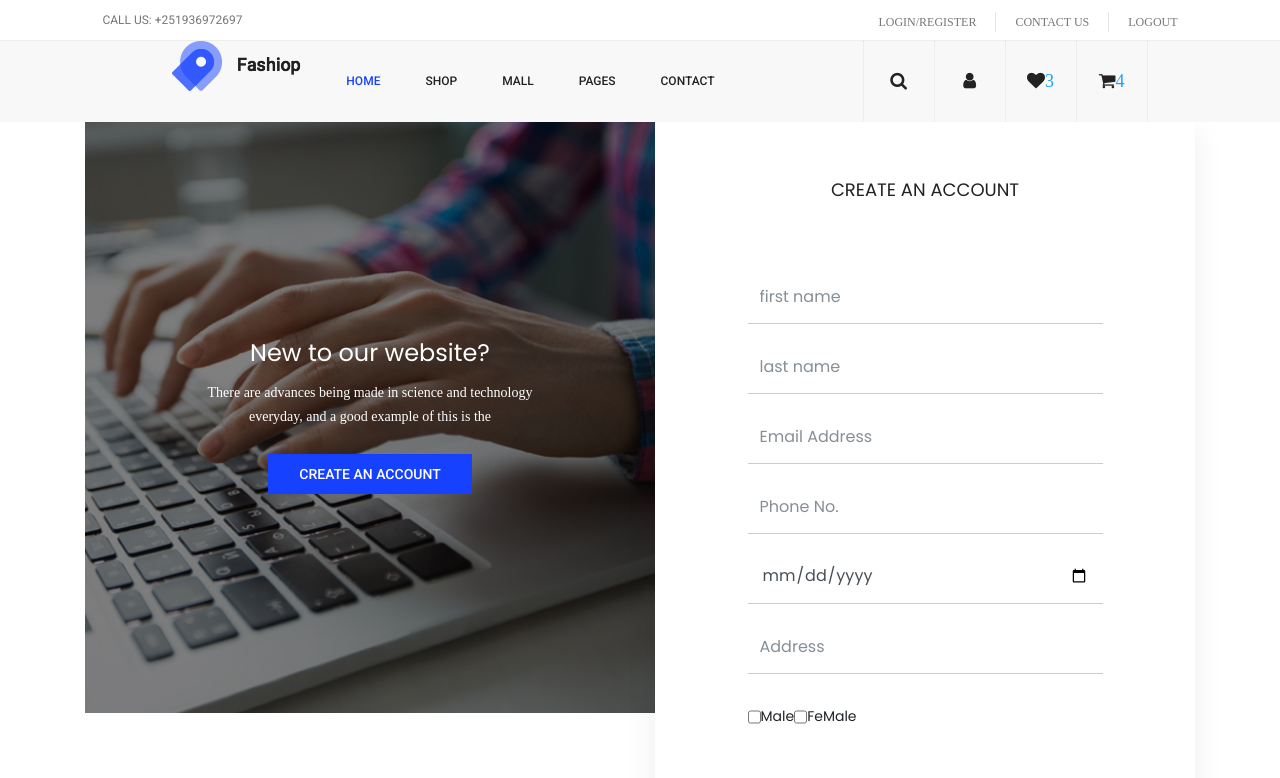
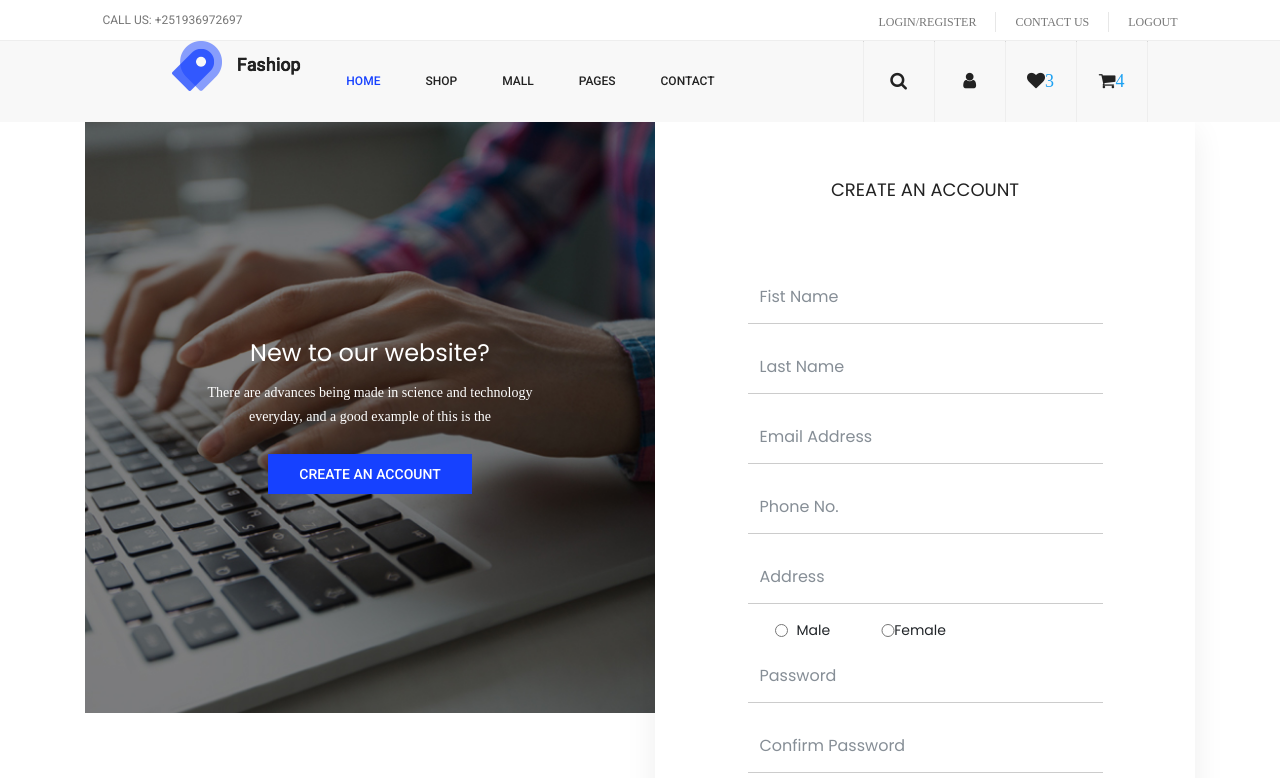
Before and after one commit to Yonas21/addis-jewellery-shop, a React (Vite) app: page /signup in a window 1280 px wide. Shown: the top 778 px of the page. Built offline with nearby package versions, Linux system fonts and the light colour scheme; no server answers; a web font is replaced by a local one.

Commit message:
register integration added loading icons add firebase setup

```diff
--- a/package.json
+++ b/package.json
@@ -11,9 +11,11 @@
   },
   "dependencies": {
     "cdbreact": "^1.5.19",
+    "firebase": "^10.12.3",
     "react": "^18.3.1",
     "react-dom": "^18.3.1",
-    "react-router-dom": "^6.24.0"
+    "react-router-dom": "^6.24.0",
+    "react-toastify": "^10.0.5"
   },
   "devDependencies": {
     "@types/react": "^18.3.3",
--- a/src/App.jsx
+++ b/src/App.jsx
@@ -1,5 +1,6 @@
 import './App.css';
 import HomePage from './HomePage';
+import "react-toastify/dist/ReactToastify.css";
 import { BrowserRouter as Router, Routes, Route } from "react-router-dom";
 import LoginPage from './Auth/LoginPage';
 import RegisterPage from './Auth/RegisterPage';
--- a/src/Auth/RegisterPage.jsx
+++ b/src/Auth/RegisterPage.jsx
@@ -1,93 +1,254 @@
 // import { Link } from "react-router-dom"
+import { useState } from "react";
+import { auth } from "../firebase";
+import { createUserWithEmailAndPassword } from "firebase/auth";
 import RegisterImage from "../assets/homepage/img/login.jpg";
+import { Bounce, ToastContainer, toast } from "react-toastify";
+import { LoadingIcon } from "../components/LoadingIcon";
 
 
 function RegisterPage() {
+	const [firstName, setFirstName] = useState("");
+	const [lastName, setlastName] = useState("");
+	const [email, setEmail] = useState("");
+	const [address, setAddress] = useState("");
+	const [password, setPassword] = useState("");
+	const [phoneNumber, setPhoneNumber] = useState("");
+	const [gender, setGender] = useState("");
+	const [confirmPassword, setConfirmPassword] = useState("");
+	const [error, setError] = useState("");
+	const [success, setSuccess] = useState("");
+	const [isLoading, setIsLoading] = useState(false)
+
+	const handleRegister = async (e) => {
+		e.preventDefault();
+		try {
+			setIsLoading(true)
+			await createUserWithEmailAndPassword(auth,email,password);
+			toast.success("User Successfully Registered !!!", {
+				position: "top-right",
+				autoClose: 5000,
+				hideProgressBar: false,
+				closeOnClick: true,
+				pauseOnHover: true,
+				draggable: true,
+				progress: undefined,
+				theme: "light",
+				transition: Bounce,
+			});
+			setError("");
+			setIsLoading(false)
+		} catch (error) {
+			toast.error(error.message, {
+				position: "top-right",
+				autoClose: 5000,
+				hideProgressBar: false,
+				closeOnClick: true,
+				pauseOnHover: true,
+				draggable: true,
+				progress: undefined,
+				theme: "light",
+				transition: Bounce,
+			});
+			setError(error.message);
+			setSuccess("");
+			setIsLoading(true)
+		}
+	};
+
+	console.log("password=====", password);
 	return (
 		<>
-    {/* <!--================Home Banner Area =================--> */}
-{/* <section className="banner_area">
-    <div className="banner_inner d-flex align-items-center">
-        <div className="container">
-            <div className="banner_content text-center">
-                <h2>Login/Register</h2>
-                <div className="page_link">
-                    <Link to="/home">Home</Link>
-                    <Link to="/signup">Register</Link>
-                </div>
-            </div>
-        </div>
-    </div>
-</section> */}
-{/* <!--================End Home Banner Area =================--> */}
-
-{/* <!--================Login Box Area =================--> */}
+			<ToastContainer />
 			<section className="login_box_area p_120">
 				<div className="container">
 					<div className="row">
 						<div className="col-lg-6">
 							<div className="login_box_img">
-                    <img className="img-fluid"  src={RegisterImage} alt="" />
+								<img
+									className="img-fluid"
+									src={RegisterImage}
+									alt=""
+								/>
 								<div className="hover">
 									<h4>New to our website?</h4>
-                        <p>There are advances being made in science and technology everyday, and a good example of this
-                            is the</p>
-                        <a className="main_btn" href="#">Create an Account</a>
+									<p>
+										There are advances being made in science
+										and technology everyday, and a good
+										example of this is the
+									</p>
+									<a className="main_btn" href="#">
+										Create an Account
+									</a>
 								</div>
 							</div>
 						</div>
 						<div className="col-lg-6">
 							<div className="login_form_inner reg_form">
 								<h3>Create an Account</h3>
-                    <form className="row login_form"  method="post" id="contactForm"
-                        noValidate="novalidate"  >
+								<form
+									className="row login_form"
+									method="post"
+									id="contactForm"
+									noValidate="novalidate"
+								>
 									<div className="col-md-12 form-group">
-                            <input type="text" className="form-control" id="fname" name="firstName" placeholder="first name" />
+										<input
+											type="text"
+											className="form-control"
+											id="fname"
+											name="firstName"
+											placeholder="Fist Name"
+											required
+											value={firstName}
+											onChange={(event) =>
+												setFirstName(event.target.value)
+											}
+										/>
 									</div>
 
-
+									<div className="col-md-12 form-group">
+										<input
+											type="text"
+											className="form-control"
+											required
+											id="lname"
+											name="lname"
+											placeholder="Last Name"
+											value={lastName}
+											onChange={(event) =>
+												setlastName(event.target.value)
+											}
+										/>
+									</div>
+									<div className="col-md-12 form-group">
+										<input
+											type="email"
+											className="form-control"
+											required
+											id="email"
+											name="email"
+											placeholder="Email Address"
+											value={email}
+											onChange={(event) =>
+												setEmail(event.target.value)
+											}
+										/>
+									</div>
 
 									<div className="col-md-12 form-group">
-                            <input type="text" className="form-control" id="lname" name="lname" placeholder="last name" />
-                        </div>
-                        <div className="col-md-12 form-group">
-                            <input type="email" className="form-control" id="email" name="email"
-                                placeholder="Email Address" />
+										<input
+											type="text"
+											className="form-control"
+											name="phoneNo"
+											id="phone"
+											required
+											placeholder="Phone No."
+											value={phoneNumber}
+											onChange={(event) =>
+												setPhoneNumber(
+													event.target.value
+												)
+											}
+										/>
 									</div>
 
-
+									<div className="col-md-12 form-group">
+										<input
+											type="text"
+											className="form-control"
+											id="adress"
+											name="Address"
+											required
+											placeholder="Address"
+											value={address}
+											onChange={(event) =>
+												setAddress(event.target.value)
+											}
+										/>
+									</div>
+									<div className="form-check">
+										<input
+											className="form-check-input"
+											type="radio"
+											name="male"
+											value="male"
+											id="flexRadioDefault1"
+											checked={gender === "male"}
+											onChange={(event) =>
+												setGender(event.target.value)
+											}
+										/>
+										<label
+											className="ml-4 form-check-label"
+											htmlFor="male"
+										>
+											Male
+										</label>
+									</div>
+									<div className="form-check">
+										<input
+											className="form-check-input"
+											type="radio"
+											name="female"
+											value="female"
+											id="flexRadioDefault2"
+											checked={gender === "female"}
+											onChange={(event) =>
+												setGender(event.target.value)
+											}
+										/>
+										<label
+											className="ml-4 form-check-label"
+											htmlFor="female"
+										>
+											Female
+										</label>
+									</div>
 
 									<div className="col-md-12 form-group">
-                            <input type="text" className="form-control" name="phoneNo" id="phone"  placeholder="Phone No." />
+										<input
+											type="password"
+											className="form-control"
+											id="password"
+											required
+											name="password_1"
+											placeholder="Password"
+											value={password}
+											onChange={(event) =>
+												setPassword(
+													event.target.value
+												)
+											}
+										/>
 									</div>
 
+									<div className="col-md-12 form-group">
+										<input
+											type="password"
+											className="form-control"
+											id="confirm_password"
+											name="confirm_password"
+											placeholder="Confirm Password"
+											autoComplete="off"
+											required
+											value={confirmPassword}
+											onChange={(event) =>
+												setConfirmPassword(
+													event.target.value
+												)
+											}
+										/>
+									</div>
 
 									<div className="col-md-12 form-group">
-                            <input type="date" className="form-control" id="birth_date" name="birth_date" placeholder="Birth Date" />
-                        </div>
-                        <div className="col-md-12 form-group">
-                            <input type="text" className="form-control" id="adress" name="Address" placeholder="Address" />
-                        </div>
-                        <div className="col-md-12 form-group form-inline" >
-                            <input type="checkbox" className="form-control" value="Male"  />Male
-                            <input type="checkbox" className="form-control" value="FeMale" />FeMale
-                        </div>
-
-                        <div className="col-md-12 form-group" >
-                            <input type="password" className="form-control" id="password" name="password"
-                                placeholder="Password" autoComplete="off" />
-                        </div>
-
-
-
-                        <div className="col-md-12 form-group" >
-                            <input type="password" className="form-control" id="confirm_password" name="confirm_password"
-                                   placeholder="Confirm Password" autoComplete="off" />
-                        </div>
-
-
-                        <div className="col-md-12 form-group">
-                            <button type="submit" className="btn submit_btn">Register</button>
+										<button
+											type="button"
+											className="btn submit_btn"
+											onClick={handleRegister}
+										>
+											{isLoading ? <LoadingIcon size={20} className="" />:`Register`}
+										</button>
 									</div>
 								</form>
 							</div>
@@ -95,9 +256,8 @@ function RegisterPage() {
 					</div>
 				</div>
 			</section>
-
 		</>
-  )
+	);
 }
 
-export default RegisterPage
+export default RegisterPage;
--- /dev/null
+++ b/src/components/LoadingIcon.jsx
@@ -0,0 +1,176 @@
+
+import PropTypes from 'prop-types';
+
+export const LoadingIcon = ({ size, className }) => {
+	return (
+		<svg
+			xmlns="http://www.w3.org/2000/svg"
+			viewBox="0 0 24 24"
+			width={size}
+			height={size}
+			className={className}
+		>
+			<circle cx="12" cy="3" r="0" fill="currentColor">
+				<animate
+					id="svgSpinners6DotsScale0"
+					fill="freeze"
+					attributeName="r"
+					begin="0;svgSpinners6DotsScale2.end-0.5s"
+					calcMode="spline"
+					dur="0.6s"
+					keySplines="0,1,0,1;.53,0,.61,.73"
+					keyTimes="0;.2;1"
+					values="0;2;0"
+				/>
+			</circle>
+			<circle cx="16.5" cy="4.21" r="0" fill="currentColor">
+				<animate
+					id="svgSpinners6DotsScale1"
+					fill="freeze"
+					attributeName="r"
+					begin="svgSpinners6DotsScale0.begin+0.1s"
+					calcMode="spline"
+					dur="0.6s"
+					keySplines="0,1,0,1;.53,0,.61,.73"
+					keyTimes="0;.2;1"
+					values="0;2;0"
+				/>
+			</circle>
+			<circle cx="7.5" cy="4.21" r="0" fill="currentColor">
+				<animate
+					id="svgSpinners6DotsScale2"
+					fill="freeze"
+					attributeName="r"
+					begin="svgSpinners6DotsScale4.begin+0.1s"
+					calcMode="spline"
+					dur="0.6s"
+					keySplines="0,1,0,1;.53,0,.61,.73"
+					keyTimes="0;.2;1"
+					values="0;2;0"
+				/>
+			</circle>
+			<circle cx="19.79" cy="7.5" r="0" fill="currentColor">
+				<animate
+					id="svgSpinners6DotsScale3"
+					fill="freeze"
+					attributeName="r"
+					begin="svgSpinners6DotsScale1.begin+0.1s"
+					calcMode="spline"
+					dur="0.6s"
+					keySplines="0,1,0,1;.53,0,.61,.73"
+					keyTimes="0;.2;1"
+					values="0;2;0"
+				/>
+			</circle>
+			<circle cx="4.21" cy="7.5" r="0" fill="currentColor">
+				<animate
+					id="svgSpinners6DotsScale4"
+					fill="freeze"
+					attributeName="r"
+					begin="svgSpinners6DotsScale6.begin+0.1s"
+					calcMode="spline"
+					dur="0.6s"
+					keySplines="0,1,0,1;.53,0,.61,.73"
+					keyTimes="0;.2;1"
+					values="0;2;0"
+				/>
+			</circle>
+			<circle cx="21" cy="12" r="0" fill="currentColor">
+				<animate
+					id="svgSpinners6DotsScale5"
+					fill="freeze"
+					attributeName="r"
+					begin="svgSpinners6DotsScale3.begin+0.1s"
+					calcMode="spline"
+					dur="0.6s"
+					keySplines="0,1,0,1;.53,0,.61,.73"
+					keyTimes="0;.2;1"
+					values="0;2;0"
+				/>
+			</circle>
+			<circle cx="3" cy="12" r="0" fill="currentColor">
+				<animate
+					id="svgSpinners6DotsScale6"
+					fill="freeze"
+					attributeName="r"
+					begin="svgSpinners6DotsScale8.begin+0.1s"
+					calcMode="spline"
+					dur="0.6s"
+					keySplines="0,1,0,1;.53,0,.61,.73"
+					keyTimes="0;.2;1"
+					values="0;2;0"
+				/>
+			</circle>
+			<circle cx="19.79" cy="16.5" r="0" fill="currentColor">
+				<animate
+					id="svgSpinners6DotsScale7"
+					fill="freeze"
+					attributeName="r"
+					begin="svgSpinners6DotsScale5.begin+0.1s"
+					calcMode="spline"
+					dur="0.6s"
+					keySplines="0,1,0,1;.53,0,.61,.73"
+					keyTimes="0;.2;1"
+					values="0;2;0"
+				/>
+			</circle>
+			<circle cx="4.21" cy="16.5" r="0" fill="currentColor">
+				<animate
+					id="svgSpinners6DotsScale8"
+					fill="freeze"
+					attributeName="r"
+					begin="svgSpinners6DotsScalea.begin+0.1s"
+					calcMode="spline"
+					dur="0.6s"
+					keySplines="0,1,0,1;.53,0,.61,.73"
+					keyTimes="0;.2;1"
+					values="0;2;0"
+				/>
+			</circle>
+			<circle cx="16.5" cy="19.79" r="0" fill="currentColor">
+				<animate
+					id="svgSpinners6DotsScale9"
+					fill="freeze"
+					attributeName="r"
+					begin="svgSpinners6DotsScale7.begin+0.1s"
+					calcMode="spline"
+					dur="0.6s"
+					keySplines="0,1,0,1;.53,0,.61,.73"
+					keyTimes="0;.2;1"
+					values="0;2;0"
+				/>
+			</circle>
+			<circle cx="7.5" cy="19.79" r="0" fill="currentColor">
+				<animate
+					id="svgSpinners6DotsScalea"
+					fill="freeze"
+					attributeName="r"
+					begin="svgSpinners6DotsScaleb.begin+0.1s"
+					calcMode="spline"
+					dur="0.6s"
+					keySplines="0,1,0,1;.53,0,.61,.73"
+					keyTimes="0;.2;1"
+					values="0;2;0"
+				/>
+			</circle>
+			<circle cx="12" cy="21" r="0" fill="currentColor">
+				<animate
+					id="svgSpinners6DotsScaleb"
+					fill="freeze"
+					attributeName="r"
+					begin="svgSpinners6DotsScale9.begin+0.1s"
+					calcMode="spline"
+					dur="0.6s"
+					keySplines="0,1,0,1;.53,0,.61,.73"
+					keyTimes="0;.2;1"
+					values="0;2;0"
+				/>
+			</circle>
+		</svg>
+	);
+};
+
+LoadingIcon.propTypes = {
+  size: PropTypes.number.isRequired,
+  className: PropTypes.string.isRequired,
+};
```
Also changed, not shown: 2 other files (tests, documents, lock files or other folders). Lines whose indentation alone changed are shown as unchanged.
